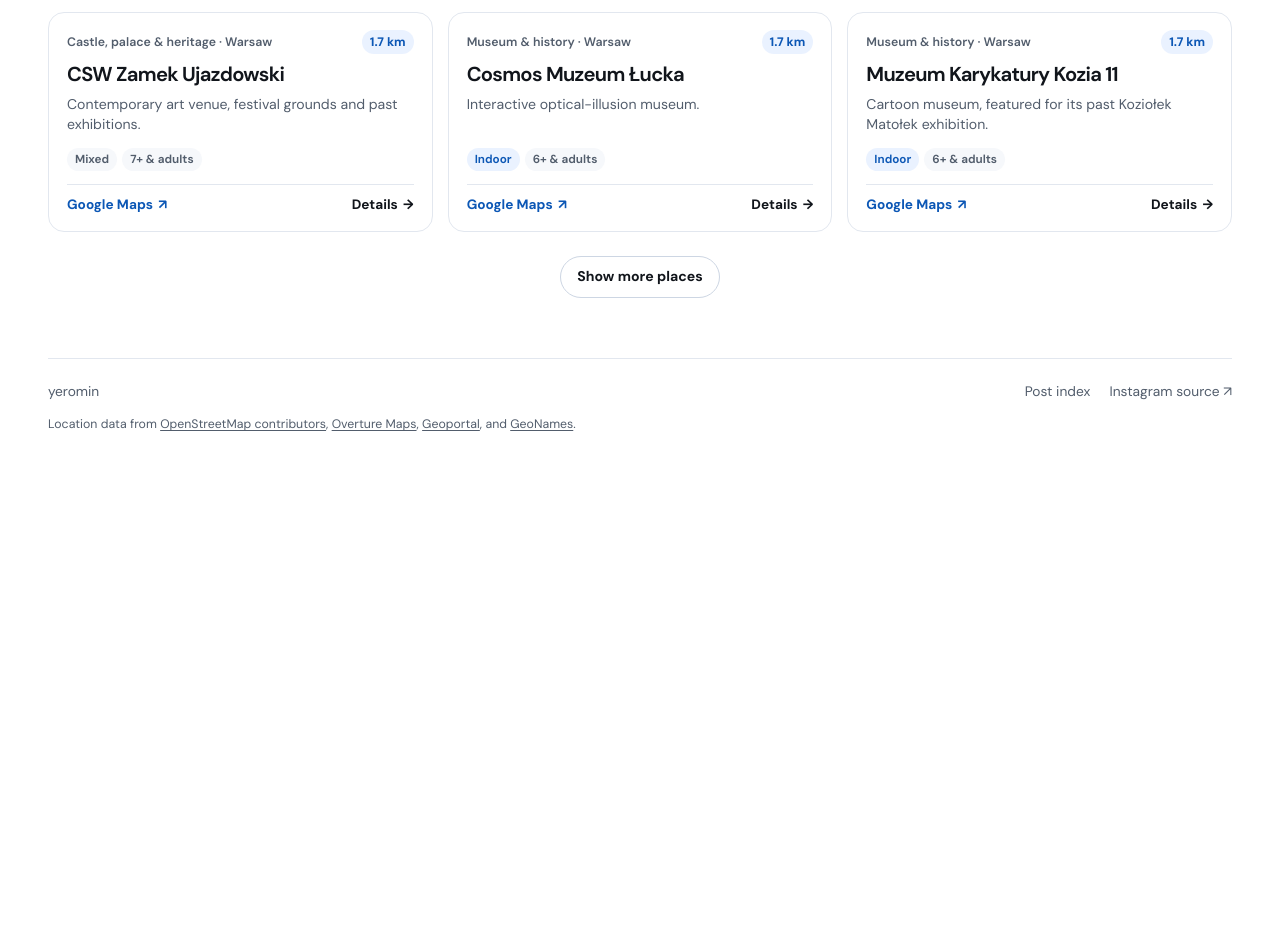
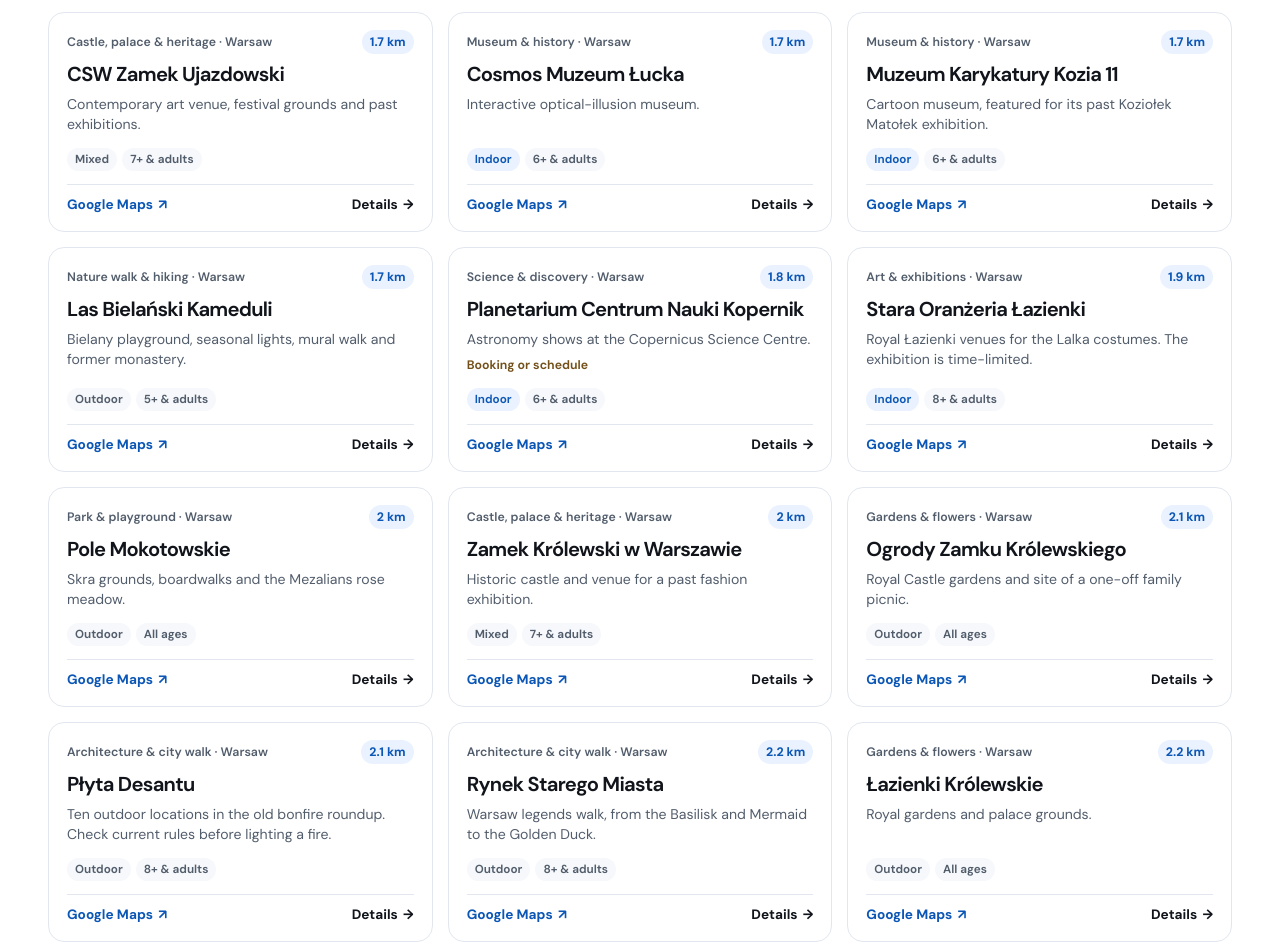
Before and after one commit to yeromin/yeromin.github.io, a plain HTML site: page mikrowyprawy/index.html in a window 1280 px wide. Shown: the part 2407-3352 px from the top of the page. Before the commit the page ends 2865 px from the top, so only its background shows below. Drawn offline with Linux system fonts and the light colour scheme.

Commit message:
Load trip and post results on scroll

```diff
--- a/assets/site.css
+++ b/assets/site.css
@@ -406,8 +406,7 @@ img { display: block; max-width: 100%; }
 .map-link [aria-hidden], .text-button [aria-hidden] { margin-left: 2px; }
 .text-button { padding: 0; border: 0; background: transparent; text-underline-offset: 0.2em; }
 .details-button { color: var(--ink); }
-.more-row { display: flex; justify-content: center; }
-.more-row:not(:has([hidden])) { margin-top: 24px; }
+.list-end { block-size: 1px; }
 .empty-state { padding: 22px; border: 1px dashed var(--line-strong); border-radius: 14px; color: var(--muted); background: var(--surface); }
 
 .dialog {
--- /dev/null
+++ b/mikrowyprawy/batch-list.js
@@ -0,0 +1,33 @@
+export function createBatchRenderer(list, batchSize, createItem) {
+  if (typeof IntersectionObserver !== "function") {
+    return items => list.replaceChildren(...items.map(createItem));
+  }
+
+  const end = document.createElement("div");
+  end.className = "list-end";
+  end.hidden = true;
+  end.setAttribute("aria-hidden", "true");
+  list.after(end);
+
+  let items = [];
+  const observer = new IntersectionObserver(entries => {
+    if (entries.some(entry => entry.isIntersecting)) appendBatch();
+  }, { rootMargin: "0px 0px 360px 0px" });
+
+  function appendBatch() {
+    observer.unobserve(end);
+    observer.takeRecords();
+    const offset = list.childElementCount;
+    const batch = items.slice(offset, offset + batchSize);
+    list.append(...batch.map(createItem));
+    end.hidden = offset + batch.length >= items.length;
+    // Check the new position even when the end stays within the viewport margin.
+    if (!end.hidden) observer.observe(end);
+  }
+
+  return results => {
+    items = results;
+    list.replaceChildren();
+    appendBatch();
+  };
+}
--- a/mikrowyprawy/index.html
+++ b/mikrowyprawy/index.html
@@ -7,8 +7,8 @@
   <meta name="theme-color" content="#ffffff">
   <title>Mikrowyprawy z Warszawy · yeromin</title>
   <link rel="icon" href="../assets/favicon.png" type="image/png">
-  <link rel="stylesheet" href="../assets/site.css?v=6">
-  <script type="module" src="./trips.js?v=5"></script>
+  <link rel="stylesheet" href="../assets/site.css?v=7">
+  <script type="module" src="./trips.js?v=7"></script>
 </head>
 <body>
   <a class="skip-link" href="#main" data-i18n="skip">Skip to content</a>
@@ -132,7 +132,6 @@
       <noscript><p class="empty-state">Enable JavaScript to search and filter the archive.</p></noscript>
       <div id="places" class="place-grid" aria-labelledby="result-count"></div>
       <p id="empty-places" class="empty-state" data-i18n="noPlaces" hidden>No places match these filters. Try a different activity, age, or distance.</p>
-      <div class="more-row"><button type="button" class="button button-outline" id="more-places" data-i18n="morePlaces" hidden>Show more places</button></div>
     </section>
   </main>
 
--- a/mikrowyprawy/trips.js
+++ b/mikrowyprawy/trips.js
@@ -1,10 +1,10 @@
 import { formatCount, formatDate, formatNumber, language, t, wireLanguageSwitch } from "../assets/i18n.js?v=5";
 import { ageLabel, catalogCopy, catalogLabel, externalLink, loadCatalog, loadCatalogTranslation, normalize } from "./catalog.js?v=5";
 import { cityNameForDisplay, countryLabel, findCities } from "./cities.js?v=5";
+import { createBatchRenderer } from "./batch-list.js";
 
 const defaultStart = { name: "Warsaw centre", pin: [52.2297, 21.0122] };
 const startKey = "mikrowyprawy.start";
-const batchSize = 24;
 const verifiedStatuses = new Set(["Open to visitors", "Open by booking / schedule"]);
 const statusLabels = new Map([
   ["Open by booking / schedule", "Booking or schedule"],
@@ -17,8 +17,7 @@ const collator = new Intl.Collator("pl");
 const $ = selector => document.querySelector(selector);
 const filterForm = $("#filters");
 const fields = Object.fromEntries([...filterForm.elements].map(field => [field.name, field]));
-const cards = $("#places");
-const more = $("#more-places");
+const renderCards = createBatchRenderer($("#places"), 24, createCard);
 const placeDialog = $("#place-dialog");
 const startDialog = $("#start-dialog");
 const startForm = $("#custom-start");
@@ -28,8 +27,6 @@ let start = readStart();
 let scope = "verified";
 let places = [];
 let postsByNumber = new Map();
-let matches = [];
-let shown = 0;
 let checkedOn;
 let loadFailed = false;
 
@@ -130,7 +127,7 @@ function filterResults({ q, activity, setting, age, within, pin, status, poland
   const chosenAge = age === "" ? null : Number(age);
   const maxDistance = within === "" ? Infinity : Number(within);
   const order = $("#sort-order").value;
-  matches = places.filter(place =>
+  const matches = places.filter(place =>
     (scope === "all" || verifiedStatuses.has(place.status))
     && (!poland || place.country === "PL")
     && (!status || place.status === status)
@@ -142,7 +139,7 @@ function filterResults({ q, activity, setting, age, within, pin, status, poland
     && terms.every(term => place.keywords.includes(term))
   );
 
-  matches.sort((a, b) => {
+  return matches.sort((a, b) => {
     if (order === "near" && a.distance !== b.distance) return a.distance - b.distance;
     if (order === "recent" && a.posts[0] !== b.posts[0]) return a.posts[0] - b.posts[0];
     return collator.compare(a.name, b.name);
@@ -179,17 +176,9 @@ function createCard(place) {
   return card;
 }
 
-function appendCards() {
-  const batch = matches.slice(shown, shown + batchSize).map(createCard);
-  cards.append(...batch);
-  shown += batch.length;
-  more.hidden = shown >= matches.length;
-  return batch[0];
-}
-
 function renderResults() {
   const filters = Object.fromEntries(new FormData(filterForm));
-  filterResults(filters);
+  const matches = filterResults(filters);
   const count = matches.length;
   $("#result-count").textContent = formatCount(count, "placeCount");
   const scopeNote = scope === "verified"
@@ -202,9 +191,7 @@ function renderResults() {
     + (missingPins ? " " + t("missingPins", formatNumber(missingPins)) : "");
   $("#empty-places").hidden = count !== 0;
   $("#clear-filters").hidden = !Object.values(filters).some(Boolean);
-  cards.replaceChildren();
-  shown = 0;
-  appendCards();
+  renderCards(matches);
 }
 
 function detailRow(label, value) {
@@ -466,7 +453,6 @@ async function init() {
     renderResults();
     fields.q.focus();
   });
-  more.addEventListener("click", () => appendCards()?.querySelector(".map-link").focus());
   wireStartingPoint();
 }
 
```
Also changed, not shown: index.html (+1 -1 lines), mikrowyprawy/posts/index.html (+2 -3 lines), mikrowyprawy/posts/posts.js (+4 -18 lines).
